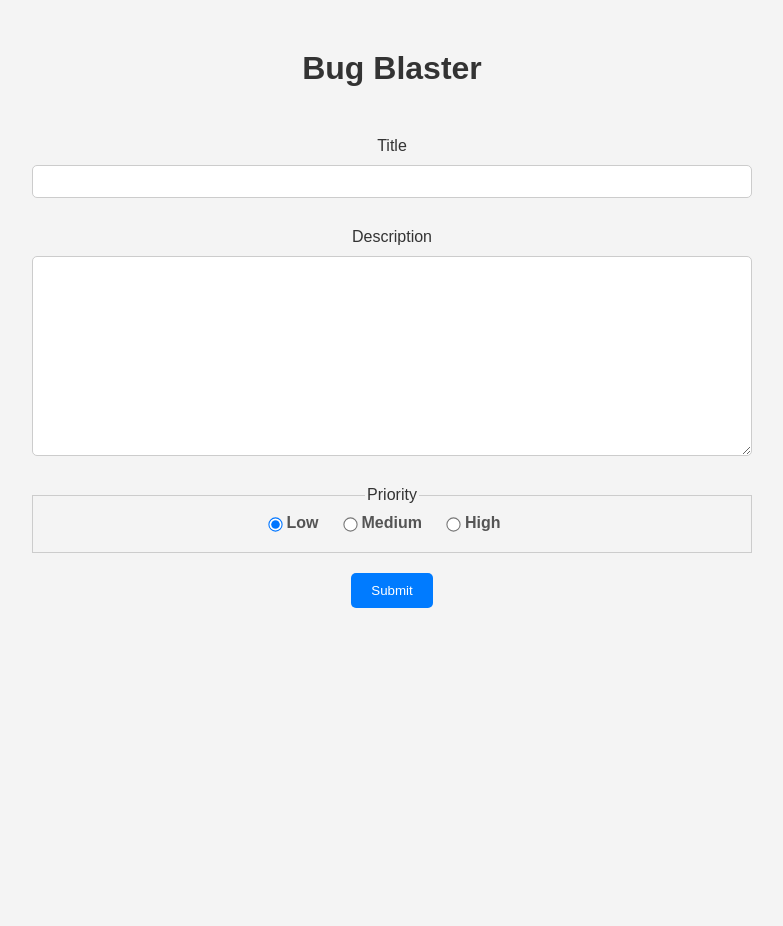
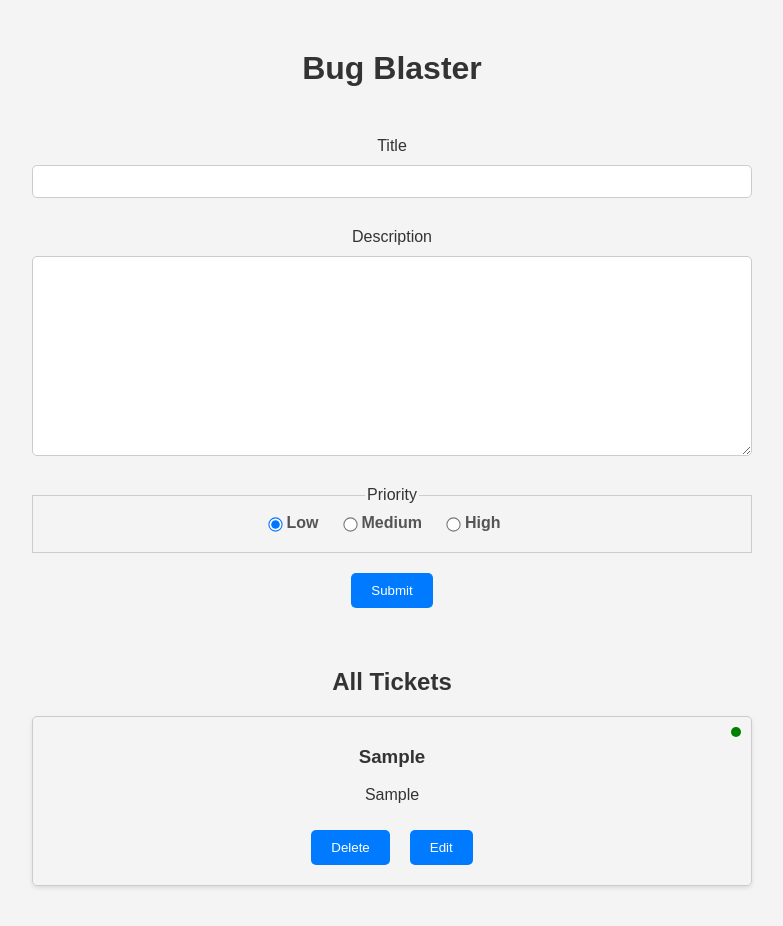
Before and after one commit to MykolaDotsenko/bug-blaster, a React (Create React App) app: page / in a window 1280 px wide. Both pictures are taken after typing "Sample", "Sample" into the empty fields and a click on the button "Submit". Shown: the top 926 px of the page, without its empty margins (248-1031 px from the left). Before the commit the page ends 800 px from the top, so only its background shows below. Built offline with nearby package versions, Linux system fonts and the light colour scheme.

Commit message:
deleting  tickets

```diff
--- a/src/App.js
+++ b/src/App.js
@@ -1,24 +1,33 @@
-import logo from './logo.svg';
-import './App.css';
-import './styles.css'
-import TicketForm from './components/TicketForm';
-import { useReducer } from 'react';
-import ticketReducer from './reducers/ticketReducer';
-
+import logo from "./logo.svg";
+import "./App.css";
+import "./styles.css";
+import TicketForm from "./components/TicketForm";
+import { useReducer } from "react";
+import ticketReducer from "./reducers/ticketReducer";
+import TicketList from "./components/TicketList";
 
 function App() {
-
-
-  const initialState = {tickets: []}
+  const initialState = { tickets: [] };
 
   const [state, dispatch] = useReducer(ticketReducer, initialState);
 
   return (
     <div className="App">
-    <div className="container">
-      <h1>Bug Blaster</h1>
-      <TicketForm dispatch={dispatch} />
-    </div>
+      <div className="container">
+        <h1>Bug Blaster</h1>
+        <TicketForm dispatch={dispatch} />
+
+        {state.tickets.length > 0 && (
+          <div className="results">
+            <h2>All Tickets</h2>
+
+            <TicketList
+              tickets={state.tickets}
+              dispatch={dispatch}
+            ></TicketList>
+          </div>
+        )}
+      </div>
     </div>
   );
 }
--- a/src/components/TicketItem.js
+++ b/src/components/TicketItem.js
@@ -1,7 +1,7 @@
-import React, { useState } from "react";
+import React from "react";
 
-export default function TicketItem(ticket, dispatch) {
-  const [id, title, description, priority] = ticket;
+export default function TicketItem({ ticket, dispatch }) {
+  const { id, title, description, priority } = ticket;
 
   const priorityClass = {
     1: "priority-low",
@@ -11,9 +11,20 @@
 
   return (
     <div className="ticket-item">
-      <div className={`priority-dot ${priorityClass[ticket.priority]}`}></div>
+      <div className={`priority-dot ${priorityClass[priority]}`}></div>
       <h3>{title}</h3>
       <p>{description}</p>
+
+      <button
+        className="button"
+        onClick={() => dispatch({ type: "DELETE_TICKET", payload: { id } })}
+      >
+        Delete
+      </button>
+
+      <button className="button" onClick={() => {/*edit ticket*/}}>
+        Edit
+      </button>
     </div>
   );
 }
--- /dev/null
+++ b/src/components/TicketList.js
@@ -0,0 +1,19 @@
+import React from'react';
+import TicketItem from './TicketItem';
+
+
+
+export default function TicketList({tickets, dispatch}){
+
+
+    return (
+        <div className="ticket-list">
+{
+
+    tickets.map(ticket => (
+        <TicketItem key={ticket.id} ticket={ticket} dispatch={dispatch} />
+    ))
+}
+        </div>
+    )
+}
```
